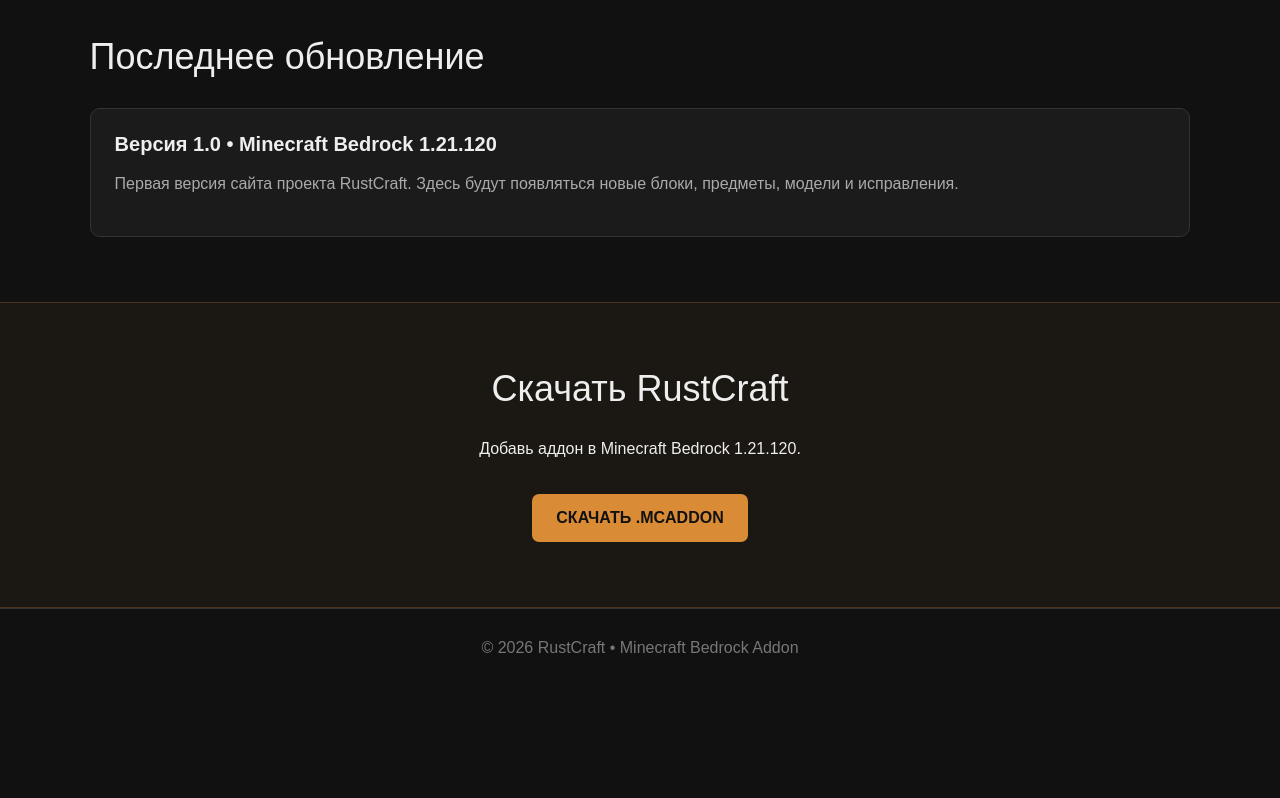
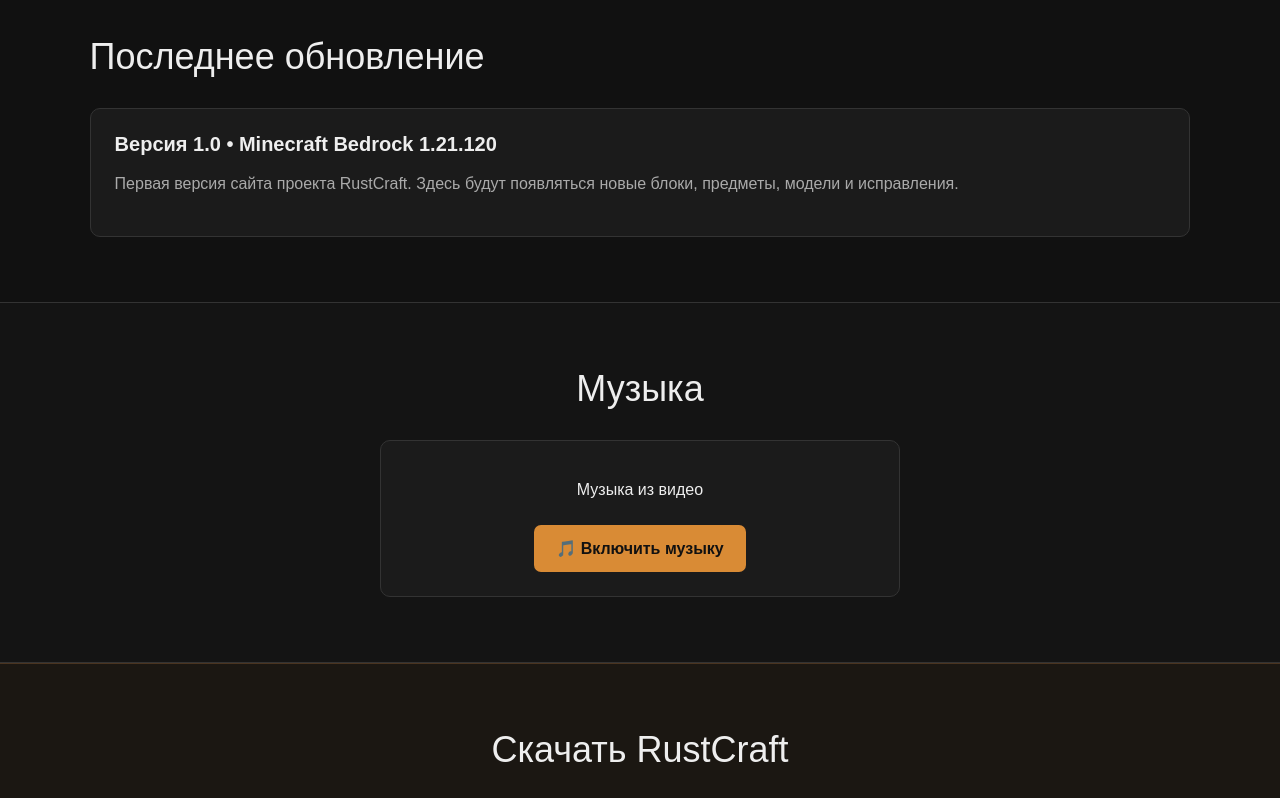
Before and after one commit to mahaeliseeva8-ship-it/RustCraft-Site, a plain HTML site: page index.html in a window 1280 px wide. Shown: the part 1998-2796 px from the top of the page. Before the commit the page ends 2685 px from the top, so only its background shows below. Drawn offline with Linux system fonts and the light colour scheme.

Commit message:
Add files via upload

```diff
--- a/index.html
+++ b/index.html
@@ -19,7 +19,7 @@
 .gallery{grid-template-columns:repeat(auto-fit,minmax(260px,1fr))}.photo-card{padding:0;overflow:hidden}.photo-card img{display:block;width:100%;height:210px;object-fit:cover}.photo-card b{display:block;padding:18px 20px 20px}
 .cards{display:grid;grid-template-columns:repeat(auto-fit,minmax(220px,1fr));gap:18px}
 .card{background:#1b1b1b;border:1px solid #333;border-radius:10px;padding:24px}.card b{font-size:20px}.card p{color:#aaa;line-height:1.5}
-.download{background:#1b1712;text-align:center;border-top:1px solid #4a3420;border-bottom:1px solid #4a3420}
+.music{background:#141414;text-align:center;border-top:1px solid #333;border-bottom:1px solid #333}.music-player{max-width:520px;margin:0 auto;background:#1b1b1b;border:1px solid #333;border-radius:10px;padding:24px}.music-btn{border:0;cursor:pointer;margin-top:10px;padding:14px 22px;background:#d98b35;color:#111;font-weight:800;border-radius:7px;font-size:16px}.download{background:#1b1712;text-align:center;border-top:1px solid #4a3420;border-bottom:1px solid #4a3420}
 footer{text-align:center;padding:30px;color:#777;border-top:1px solid #333}
 @media(max-width:650px){nav{display:none}.search input{width:130px}.hero{min-height:65vh;padding-top:60px}}
 </style>
@@ -28,7 +28,7 @@
 <header>
   <div class="logo">RUST<span>CRAFT</span></div>
   <div class="search"><input id="search" type="search" placeholder="Поиск..." oninput="searchSite()"></div>
-  <nav><a href="#features">Возможности</a><a href="#updates">Обновления</a><a href="#download">Скачать</a></nav>
+  <nav><a href="#features">Возможности</a><a href="#gallery">Фото</a><a href="#music">Музыка</a><a href="#updates">Обновления</a><a href="#download">Скачать</a></nav>
 </header>
 
 <main>
@@ -69,6 +69,17 @@
   </div>
 </section>
 
+<section id="music" class="music">
+  <div class="title">Музыка</div>
+  <div class="music-player">
+    <p>Музыка из видео</p>
+    <audio id="bgMusic" loop preload="metadata">
+      <source src="music.mp3" type="audio/mpeg">
+    </audio>
+    <button class="music-btn" id="musicBtn" onclick="toggleMusic()">🎵 Включить музыку</button>
+  </div>
+</section>
+
 <section id="download" class="download">
   <div class="title">Скачать RustCraft</div>
   <p>Добавь аддон в Minecraft Bedrock 1.21.120.</p>
@@ -84,6 +95,17 @@
     c.classList.toggle('hidden', q && !c.innerText.toLowerCase().includes(q));
   });
 }
+function toggleMusic(){
+  const a=document.getElementById('bgMusic');
+  const b=document.getElementById('musicBtn');
+  if(a.paused){
+    a.play();
+    b.textContent='⏸️ Выключить музыку';
+  }else{
+    a.pause();
+    b.textContent='🎵 Включить музыку';
+  }
+}
 </script>
 </body>
 </html>
```
